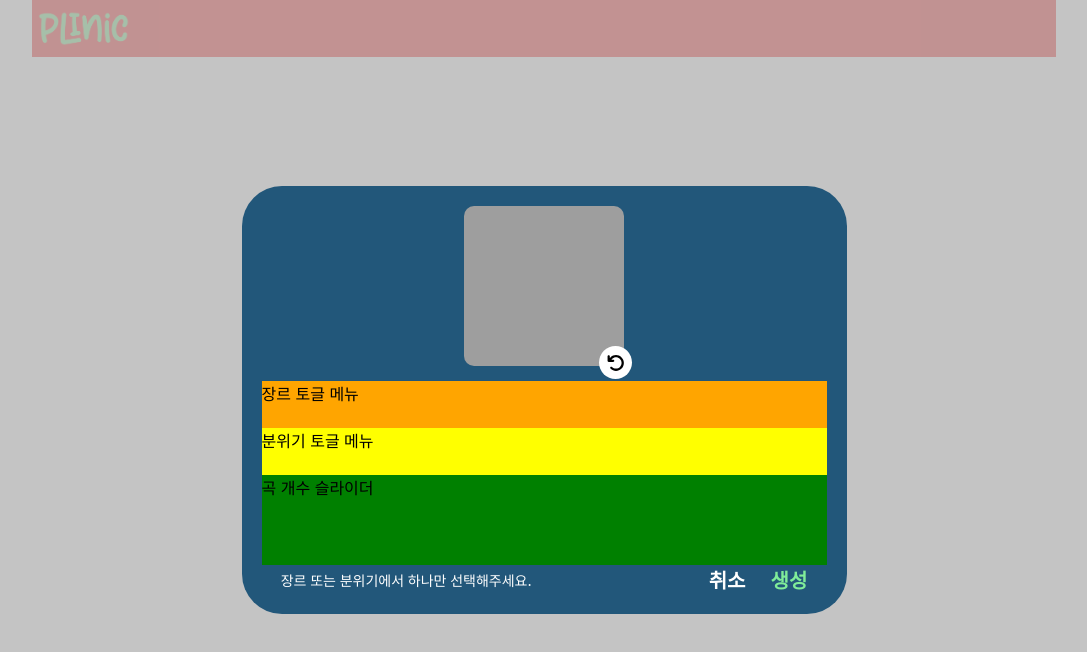
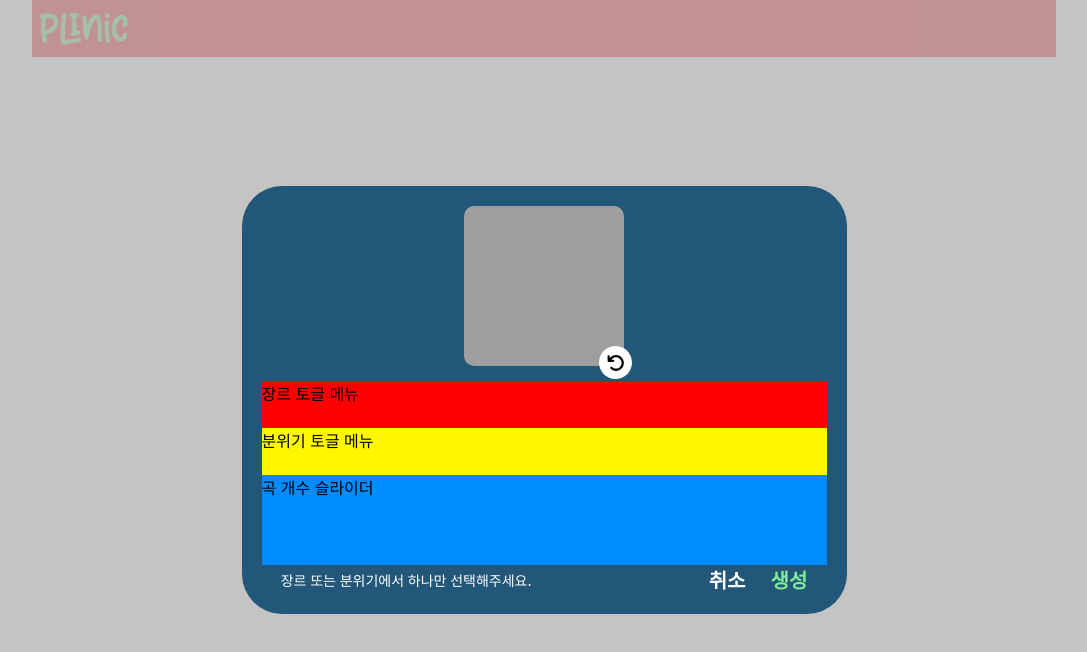
Before and after one commit to LEEHALAM/Plinic-Front, a React (Create React App) app in the folder plinic/: page /HL/modal in a window 1280 px wide. Both pictures are taken after a click on the element "플레이리스트 모달 버튼". Shown: the top 652 px of the page, without its empty margins (96-1183 px from the left). Built offline with nearby package versions, Linux system fonts and the light colour scheme; grey boxes are pictures that could not be loaded.

Commit message:
:construction: (halam/feature/components/#3) 플레이리스트 모달 토글 구현

```diff
--- a/plinic/src/components/modal/PlaylistModal.jsx
+++ b/plinic/src/components/modal/PlaylistModal.jsx
@@ -1,19 +1,34 @@
-import React from 'react';
+import React, { useState } from 'react';
 import styled from 'styled-components';
 import Thumbnail from './Thumbnail';
 
 function PlaylistModal() {
+  const [isGenreToggle, setIsGenreToggle] = useState(false);
+  const [isMoodToggle, setIsMoodToggle] = useState(false);
+
+  const genreToggleHandler = () => {
+    setIsGenreToggle(!isGenreToggle);
+  };
+
+  const moodToggleHandler = () => {
+    setIsMoodToggle(!isMoodToggle);
+  };
+
   return (
     <Wrapper>
       {/* 썸네일 설정 */}
       <Thumbnail />
-      {/* <div>썸네일</div> */}
+
       {/* 장르 토글 메뉴 */}
-      <div>장르 토글 메뉴</div>
+      <GenreToggle onClick={genreToggleHandler}>장르 토글 메뉴</GenreToggle>
+      {isGenreToggle && <GenreToggleWrapper>장르 토글 열렸어요</GenreToggleWrapper>}
+
       {/* 분위기 토글 메뉴 */}
-      <div>분위기 토글 메뉴</div>
+      <MoodToggle onClick={moodToggleHandler}>분위기 토글 메뉴</MoodToggle>
+      {isMoodToggle && <MoodToggleWrapper>분위기 토글 열렸어요</MoodToggleWrapper>}
+
       {/* 곡 개수 슬라이더 */}
-      <div>곡 개수 슬라이더</div>
+      <Slider>곡 개수 슬라이더</Slider>
     </Wrapper>
   );
 }
@@ -24,24 +39,38 @@ const FLEX_CENTER_COLUMN = ({ theme }) => theme.align.flexCenterColumn;
 
 const Wrapper = styled.div`
   ${FLEX_CENTER_COLUMN}
-  justify-content: space-between;
   width: 565px;
   height: fit-content;
-  /* height toggle 메뉴에 따라 늘어나야 함. */
+`;
 
-  & > div:nth-of-type(2) {
+const GenreToggle = styled.div`
   width: 100%;
   height: 47px;
-    background-color: orange;
-  }
-  & > div:nth-of-type(3) {
+  cursor: pointer;
+  background-color: #ff0000;
+`;
+
+const GenreToggleWrapper = styled.div`
   width: 100%;
   height: 47px;
-    background-color: yellow;
-  }
-  & > div:nth-of-type(4) {
+  background-color: #ff8400;
+`;
+
+const MoodToggle = styled.div`
+  width: 100%;
+  height: 47px;
+  cursor: pointer;
+  background-color: #fff700;
+`;
+
+const MoodToggleWrapper = styled.div`
+  width: 100%;
+  height: 47px;
+  background-color: #00fb60;
+`;
+
+const Slider = styled.div`
   width: 100%;
   height: 90px;
-    background-color: green;
-  }
+  background-color: #008cff;
 `;
```
Lines whose indentation alone changed are shown as unchanged.
